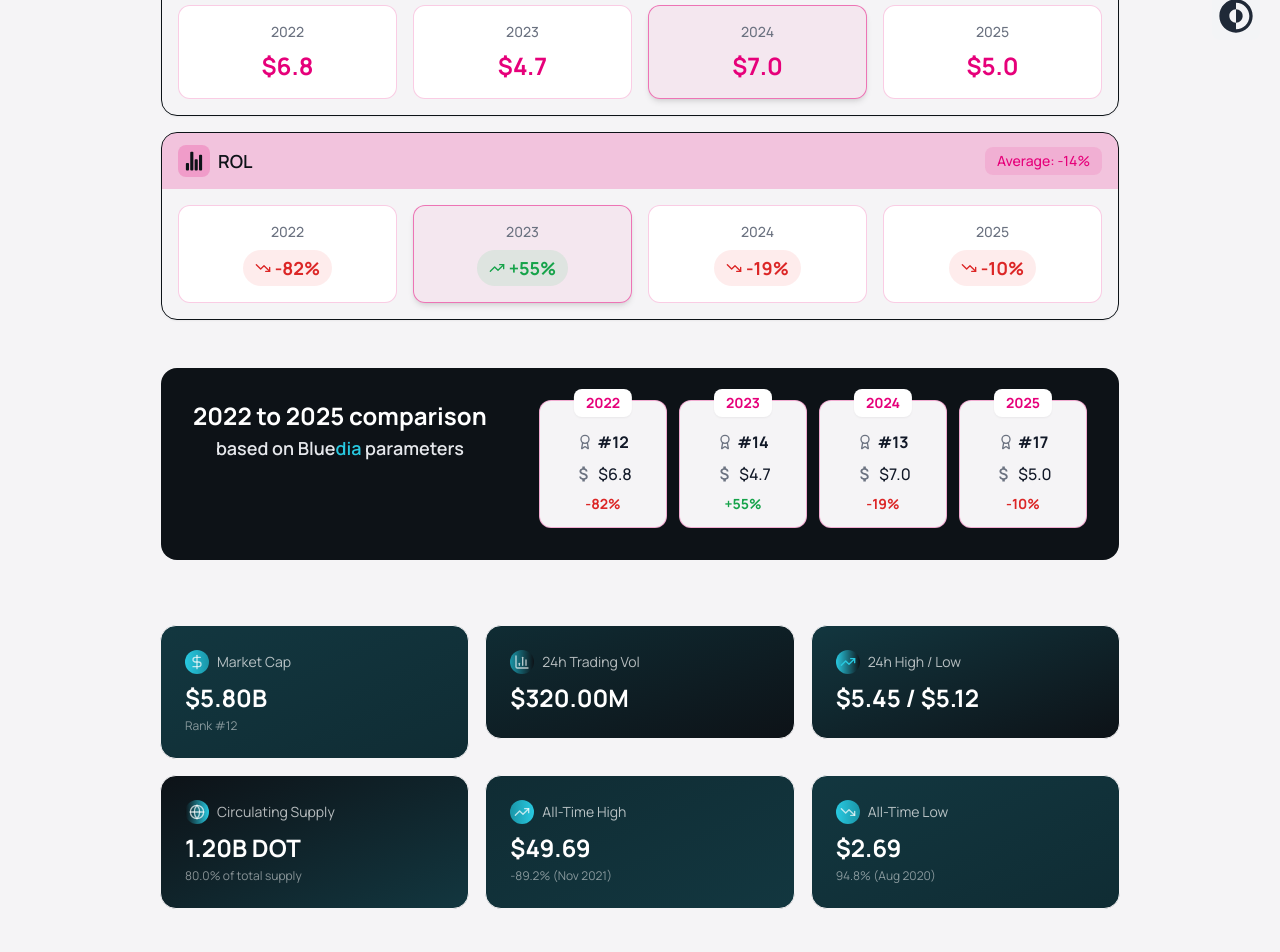
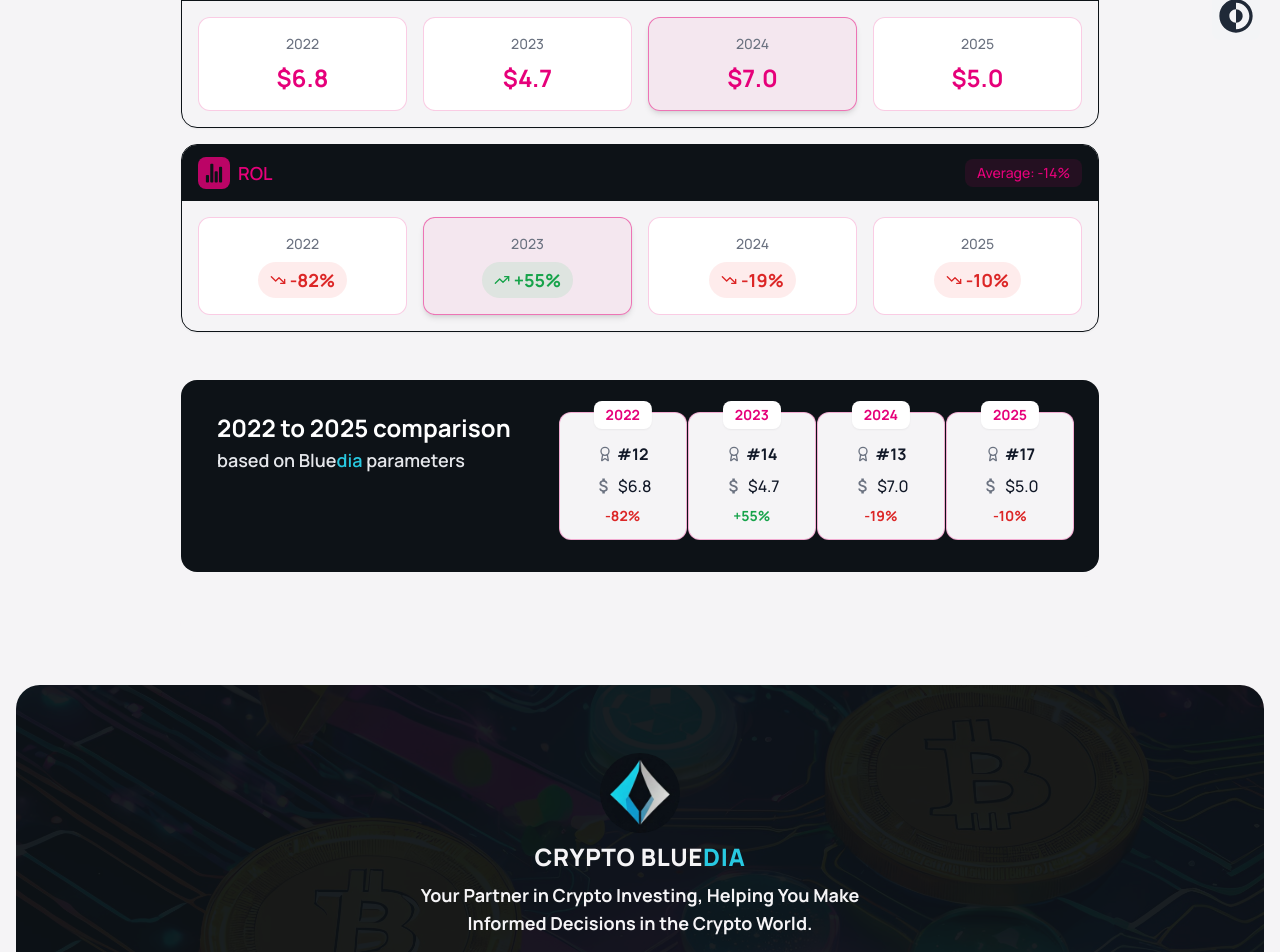
Before and after one commit to MahdiarRez/CryptoBluedia, a Next.js app: page /currencies/1 in a window 1280 px wide. Shown: the part 740-1692 px from the top of the page. Built offline with nearby package versions, Linux system fonts and the light colour scheme; what tailwindcss-animated would draw is missing.

Commit message:
fix - working on currency page ( tokenomics )

```diff
--- a/app/components/ShadcnUi/tabs.tsx
+++ b/app/components/ShadcnUi/tabs.tsx
@@ -14,7 +14,7 @@
   <TabsPrimitive.List
     ref={ref}
     className={cn(
-      'inline-flex h-10 items-center justify-center rounded-md bg-muted p-1 text-muted-foreground',
+      'inline-flex h-auto sm:h-12 items-center justify-center rounded-md bg-muted p-3 sm:p-1 text-muted-foreground',
       className
     )}
     {...props}
@@ -29,7 +29,7 @@
   <TabsPrimitive.Trigger
     ref={ref}
     className={cn(
-      'inline-flex items-center justify-center whitespace-nowrap rounded-sm px-3 py-1.5 text-sm font-medium ring-offset-background transition-all focus-visible:outline-none focus-visible:ring-2 focus-visible:ring-ring focus-visible:ring-offset-2 disabled:pointer-events-none disabled:opacity-50 data-[state=active]:bg-background data-[state=active]:text-foreground data-[state=active]:shadow-sm',
+      'inline-flex items-center justify-start xs:justify-center whitespace-nowrap rounded-sm px-3 py-1.5 text-sm font-medium ring-offset-background transition-all focus-visible:outline-none focus-visible:ring-2 focus-visible:ring-ring focus-visible:ring-offset-2 disabled:pointer-events-none disabled:opacity-50 data-[state=active]:bg-background data-[state=active]:text-foreground data-[state=active]:shadow-sm',
       className
     )}
     {...props}
--- a/app/currencies/[currency]/crypto-details.tsx
+++ b/app/currencies/[currency]/crypto-details.tsx
@@ -21,7 +21,6 @@
 
 // Import components
 import TokenomicsVisualization from '@/app/currencies/[currency]/tokenomics-visualization';
-import MarketData from '@/app/currencies/[currency]/market-data';
 import AboutSection from '@/app/currencies/[currency]/about-section';
 import IndicatorsSection from '@/app/currencies/[currency]/indicators-section';
 import { GlassCard } from '@/app/components/ShadcnUi/glass-card';
@@ -128,7 +127,7 @@
       />
 
       <Tabs defaultValue="overview" className="space-y-4">
-        <TabsList className="grid w-full rounded-[0.85rem] grid-cols-5 border bg-DarkBlue">
+        <TabsList className="grid w-full rounded-2xl text-xs grid-cols-2 sm:grid-cols-5 border bg-DarkBlue">
           <AnimatedTabsTrigger value="overview" colors={colorPalette}>
             <Zap className="mr-1 h-4 w-4" /> Overview
           </AnimatedTabsTrigger>
@@ -179,12 +178,6 @@
               </CardContent>
             </GlassCard>
           </motion.div>
-
-          {loading ? (
-            <Skeleton className="h-[200px] w-full" />
-          ) : (
-            <MarketData data={cryptoData} colors={colorPalette} />
-          )}
         </TabsContent>
 
         <TabsContent value="indicators">
--- a/app/currencies/[currency]/market-data.tsx
+++ /dev/null
@@ -1,156 +0,0 @@
-'use client';
-
-import type { CryptoData } from '@/app/lib/utils/types';
-import {
-  TrendingUp,
-  TrendingDown,
-  DollarSign,
-  BarChart3,
-  Globe,
-} from 'lucide-react';
-import { motion } from 'motion/react';
-import { GlassCard } from '@/app/components/ShadcnUi/glass-card';
-import { CardContent } from '@/app/components/ShadcnUi/card';
-
-interface MarketDataProps {
-  data: CryptoData | null;
-  colors?: {
-    secondary: string;
-    primaryWithOpacity: (opacity: number) => string;
-    background: string;
-    secondaryWithOpacity: (opacity: number) => string;
-    primary: string;
-  };
-}
-
-export default function MarketData({ data, colors }: MarketDataProps) {
-  // If no data is provided, use sample data
-  const marketData = data || {
-    market_cap: 5800000000,
-    market_cap_rank: 12,
-    total_volume: 320000000,
-    high_24h: 5.45,
-    low_24h: 5.12,
-    circulating_supply: 1200000000,
-    total_supply: 1500000000,
-    max_supply: 1500000000,
-    ath: 49.69,
-    ath_date: '2021-11-04T14:10:09.301Z',
-    ath_change_percentage: -89.2,
-    atl: 2.69,
-    atl_date: '2020-08-20T05:48:11.359Z',
-    atl_change_percentage: 94.8,
-  };
-
-  const stats = [
-    {
-      title: 'Market Cap',
-      value: `$${formatNumber(marketData.market_cap)}`,
-      icon: <DollarSign className="h-4 w-4" />,
-      subtitle: `Rank #${marketData.market_cap_rank}`,
-      color: 'from-[#28c9e1] to-[#1a95a7]',
-    },
-    {
-      title: '24h Trading Vol',
-      value: `$${formatNumber(marketData.total_volume)}`,
-      icon: <BarChart3 className="h-4 w-4" />,
-      subtitle: '',
-      color: 'from-[#1a95a7] to-[#0d1217]',
-    },
-    {
-      title: '24h High / Low',
-      value: `$${marketData.high_24h?.toFixed(2)} / $${marketData.low_24h?.toFixed(2)}`,
-      icon:
-        marketData.high_24h > marketData.low_24h ? (
-          <TrendingUp className="h-4 w-4 text-[#28c9e1]" />
-        ) : (
-          <TrendingDown className="h-4 w-4 text-red-400" />
-        ),
-      subtitle: '',
-      color: 'from-[#28c9e1] to-[#0d1217]',
-    },
-    {
-      title: 'Circulating Supply',
-      value: `${formatNumber(marketData.circulating_supply)} DOT`,
-      icon: <Globe className="h-4 w-4" />,
-      subtitle: `${((marketData.circulating_supply / marketData.total_supply) * 100).toFixed(1)}% of total supply`,
-      color: 'from-[#0d1217] to-[#28c9e1]',
-    },
-    {
-      title: 'All-Time High',
-      value: `$${marketData.ath?.toFixed(2)}`,
-      icon: <TrendingUp className="h-4 w-4" />,
-      subtitle: `${marketData.ath_change_percentage?.toFixed(1)}% (${formatDate(marketData.ath_date)})`,
-      color: 'from-[#1a95a7] to-[#28c9e1]',
-    },
-    {
-      title: 'All-Time Low',
-      value: `$${marketData.atl?.toFixed(2)}`,
-      icon: <TrendingDown className="h-4 w-4" />,
-      subtitle: `${marketData.atl_change_percentage?.toFixed(1)}% (${formatDate(marketData.atl_date)})`,
-      color: 'from-[#28c9e1] to-[#1a95a7]',
-    },
-  ];
-
-  return (
-    <div className="grid grid-cols-1 gap-4 md:grid-cols-2 lg:grid-cols-3">
-      {stats.map((stat, index) => (
-        <motion.div
-          key={index}
-          initial={{ opacity: 0, y: 20 }}
-          animate={{ opacity: 1, y: 0 }}
-          transition={{ duration: 0.3, delay: index * 0.1 }}
-        >
-          <GlassCard className="overflow-hidden">
-            <div className="absolute inset-0 opacity-20">
-              <div
-                className={`h-full w-full bg-gradient-to-br ${stat.color}`}
-              ></div>
-            </div>
-            <CardContent className="relative flex flex-col p-6">
-              <div className="mb-2 flex items-center gap-2 text-sm text-white/70">
-                <div
-                  className={`rounded-full bg-gradient-to-r ${stat.color} p-1`}
-                >
-                  {stat.icon}
-                </div>
-                <span>{stat.title}</span>
-              </div>
-              <div className="text-2xl font-bold text-white">{stat.value}</div>
-              {stat.subtitle && (
-                <div className="mt-1 text-xs text-white/50">
-                  {stat.subtitle}
-                </div>
-              )}
-            </CardContent>
-          </GlassCard>
-        </motion.div>
-      ))}
-    </div>
-  );
-}
-
-function formatNumber(num?: number): string {
-  if (!num) return '0';
-
-  if (num >= 1000000000) {
-    return `${(num / 1000000000).toFixed(2)}B`;
-  }
-  if (num >= 1000000) {
-    return `${(num / 1000000).toFixed(2)}M`;
-  }
-  if (num >= 1000) {
-    return `${(num / 1000).toFixed(2)}K`;
-  }
-  return num.toString();
-}
-
-function formatDate(dateString?: string): string {
-  if (!dateString) return '';
-
-  const date = new Date(dateString);
-  const month = date.toLocaleString('default', { month: 'short' });
-  const year = date.getFullYear();
-
-  return `${month} ${year}`;
-}
--- a/app/currencies/[currency]/page.tsx
+++ b/app/currencies/[currency]/page.tsx
@@ -15,7 +15,7 @@
 
 export default function Page() {
   return (
-    <main className="min-h-screen bg-WHITE pb-8">
+    <main className="min-h-screen bg-WHITE pb-8 px-5">
       <div className="absolute inset-0 overflow-hidden">
         <div className="cosmic-background" />
       </div>
--- a/app/currencies/[currency]/tokenomics-visualization.tsx
+++ b/app/currencies/[currency]/tokenomics-visualization.tsx
@@ -82,11 +82,11 @@
 
   return (
     <div>
-      <div className="flex flex-col justify-between mb-5 gap-2 md:flex-row md:items-center">
-        <h2 className="text-lg sm:text-3xl font-bold text-DarkBlue text-center">
+      <div className="flex flex-col justify-between mb-5 gap-1 sm:gap-2 md:flex-row md:items-center">
+        <h2 className="text-2xl sm:text-3xl font-bold text-DarkBlue text-center">
           Historical Performance
         </h2>
-        <p className="text-xs sm:text-lg text-gray-500 font-medium">
+        <p className="text-base sm:text-lg text-gray-500 font-medium text-center">
           2022 till now analysis of{' '}
           <span style={{ color: colors.primary }}>
             {data.symbol.toUpperCase()}
@@ -107,20 +107,20 @@
           >
             {/* Metric header */}
             <div
-              className="flex items-center gap-2 px-4 py-3"
-              style={{ backgroundColor: withOpacity(metric.color, 0.2) }}
+              className="flex items-center gap-2 px-4 py-3 bg-DarkBlue"
+              // style={{ backgroundColor: withOpacity(metric.color, 0.2) }}
             >
               <div
                 className="flex h-8 w-8 items-center justify-center rounded-lg "
-                style={{ backgroundColor: withOpacity(metric.color, 0.2) }}
+                style={{ backgroundColor: withOpacity(metric.color, 0.8) }}
               >
                 {React.cloneElement(metric.icon, {
                   style: { color: ' #0d1217' },
                 })}
               </div>
               <h3
-                className="text-lg font-semibold text-DarkBlue"
-                // style={{ color: metric.color }}
+                className="text-lg font-semibold "
+                style={{ color: metric.color }}
               >
                 {metric.title}
               </h3>
@@ -217,7 +217,7 @@
 
       {/* Visual comparison */}
       <motion.div
-        className="p-8 rounded-2xl mb-12 flex flex-col gap-12 items-center lg2:flex-row lg2:items-start justify-between bg-DarkBlue"
+        className="p-8 rounded-2xl mb-12 flex flex-col gap-12 items-center lg2:flex-row lg2:px-6 xl:px-9 lg2:items-start justify-between bg-DarkBlue"
         style={{ borderColor: themeColors.primaryWithOpacity(0.2) }}
         initial={{ opacity: 0, y: 20 }}
         animate={{ opacity: 1, y: 0 }}
@@ -225,13 +225,13 @@
       >
         <div
           className={
-            'flex flex-col items-center lg2::items-start justify-center gap-0.5'
+            'flex flex-col items-center flex-nowrap lg2:items-start justify-center gap-0.5'
           }
         >
-          <h3 className="text-lg sm:text-2xl font-bold text-white text-left">
+          <h3 className="text-lg sm:text-2xl lg2:text-xl xl:text-2xl font-bold text-nowrap text-white text-left">
             2022 to 2025 comparison
           </h3>
-          <h4 className="text-sm sm:text-lg font-semibold text-gray-200 text-left">
+          <h4 className="text-sm sm:text-lg font-semibold text-nowrap text-gray-200 text-left">
             based on Blue<span className={'text-LightBlue'}>dia</span>{' '}
             parameters
           </h4>
```
Also changed, not shown: app/currencies/[currency]/currencyHeader.tsx (+8 -10 lines).
